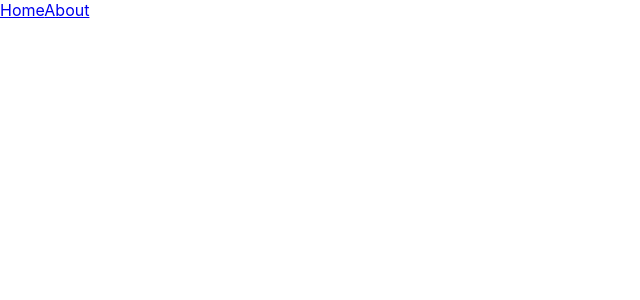
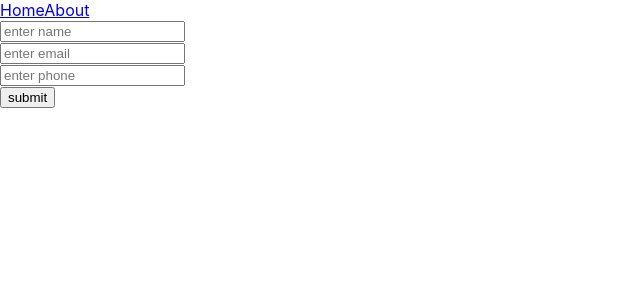
Before and after one commit to karanawate/wooden, a React (Create React App) app: page /add-admin in a window 1280 px wide. Before the commit this address had no page. Shown: the top 300 px of the page, without its empty margins (0-640 px from the left). Built offline with nearby package versions, Linux system fonts and the light colour scheme.

Commit message:
formik using form

```diff
--- a/package.json
+++ b/package.json
@@ -7,11 +7,13 @@
     "@testing-library/react": "^13.3.0",
     "@testing-library/user-event": "^13.5.0",
     "axios": "^0.27.2",
+    "formik": "^2.2.9",
     "react": "^18.2.0",
     "react-dom": "^18.2.0",
     "react-router-dom": "^6.3.0",
     "react-scripts": "5.0.1",
-    "web-vitals": "^2.1.4"
+    "web-vitals": "^2.1.4",
+    "yup": "^0.32.11"
   },
   "scripts": {
     "start": "react-scripts start",
--- a/src/App.js
+++ b/src/App.js
@@ -7,6 +7,7 @@ import About from './pages/About';
 import TodoCreate from './pages/TodoCreate';
 import Navbar from './components/Layout/Navbar';
 import UserDetail from './pages/UserDetail';
+import AddAdmin from './pages/AddAdmin';
 import {BrowserRouter as Router,Route,Routes,Link } from "react-router-dom";
 
 
@@ -21,6 +22,7 @@ function App() {
             <Route   path="/user-detail/:id"       element={<UserDetail/>} />
             <Route   path="/about"       element={<About/>} />
             <Route   path="/dashbord"   element={<Dashbord/>} />
+            <Route   path="/add-admin"   element={<AddAdmin/>} />
 
           </Routes>
         </Router>
--- /dev/null
+++ b/src/pages/AddAdmin.js
@@ -0,0 +1,74 @@
+import { useFormik, yupToFormErrors } from "formik";
+import React from "react";
+import * as Yup from 'yup';
+
+const AddAdmin = () =>{
+        const formik  = useFormik({
+            initialValues:{
+                name:'',
+                phone:'',
+                email:''
+            },
+
+            validationSchema:Yup.object({
+                name:Yup.string()
+                    .max(5,"name must be 8 character")
+                    .required('this field is required'),
+                email:Yup.string('this field is requred')
+                         .required('this field is requird'),
+                phone:Yup.string('this field is req')
+                .required('this field is required')
+
+            }),
+
+            onSubmit:(values) => {
+                console.log("form submit",values)
+            }
+
+
+
+        });
+
+
+ console.log(formik.touched)
+    return <div>
+        <form onSubmit={formik.handleSubmit}>
+            <div>
+                <input
+                        type="text"
+                        name="name"
+                        onChange={formik.handleChange}
+                        value={formik.values.name}
+                        placeholder="enter name"
+                        onBlur={formik.handleBlur}
+                />
+                {formik.touched.name && formik.errors.name  && <p style={{color:'red'}}>{formik.errors.name}</p>}
+            </div>
+            <div>
+            <input
+                    type="text"
+                    name="email"
+                    onChange={formik.handleChange}
+                    value={formik.values.email}
+                    placeholder="enter email"
+                    onBlur={formik.handleBlur}
+            />
+            {formik.touched.email && formik.errors.email  && <p style={{color:'red'}}>{formik.errors.email}</p>}
+            </div>
+            <div>
+            <input
+                    type="phone"
+                    name="phone"
+                    onChange={formik.handleChange}
+                    value={formik.values.phone}
+                    placeholder="enter phone"
+                    onBlur={formik.handleBlur}
+            />
+           {formik.touched.phone && formik.errors.phone  && <p style={{color:'red'}}>{formik.errors.phone}</p>}
+            </div>
+            <button type="submit">submit</button>
+            </form>
+    </div>
+}
+
+export default AddAdmin
--- a/src/pages/Home.js
+++ b/src/pages/Home.js
@@ -1,4 +1,4 @@
-import react, { useEffect,useState } from 'react';
+import react, { useCallback, useEffect,useState } from 'react';
 import axios from 'axios';
 import './../App.css';
 import { Link } from 'react-router-dom';
@@ -17,7 +17,19 @@ const Home = () => {
             })
         },[]);
 
+
+        const delteuser = useCallback((id) =>{
+                            axios.delete(`http://127.0.0.1:8000/api/user-delete/${id}`)
+                            .then(res =>{
+                                console.log(res)
+                            })
+                            .catch(err =>{
+                                console.log(err);
+                            })
+        })
+
     return <div>
+        <button><Link to="/add-admin">Add admin</Link></button>
         <table>
             <thead>
                 <th>Roll No</th>
@@ -37,6 +49,8 @@ const Home = () => {
                      </td>
                      <td>{user.email}</td>
                      <td>{user.created_at}</td>
+                     <button onClick={delteuser(user.id)}>delete</button>
+
                     </tr>
                 ))}
             </tbody>
--- a/src/pages/UserDetail.js
+++ b/src/pages/UserDetail.js
@@ -1,10 +1,23 @@
-import React from 'react';
+import axios from 'axios';
+import React, { useEffect,useState } from 'react';
 import {useParams } from 'react-router-dom';
 
 const UserDetail =  () =>{
     const {id} = useParams();
+    const[detail, setDetails] = useState([]);
+    useEffect(() =>{
+        axios
+        .get(`http://127.0.0.1:8000/api/particular-details/${id}`)
+        .then(res =>{
+            setDetails(res.data)
+           console.log('dfd');
+        })
+        .catch(err =>{
+            console.log(err)
+        })
+    })
     return <div>
-        {JSON.stringify({id})}
+        {JSON.stringify(detail)}
     </div>
 }
 
```
Also changed, not shown: 1 other file (tests, documents, lock files or other folders).
